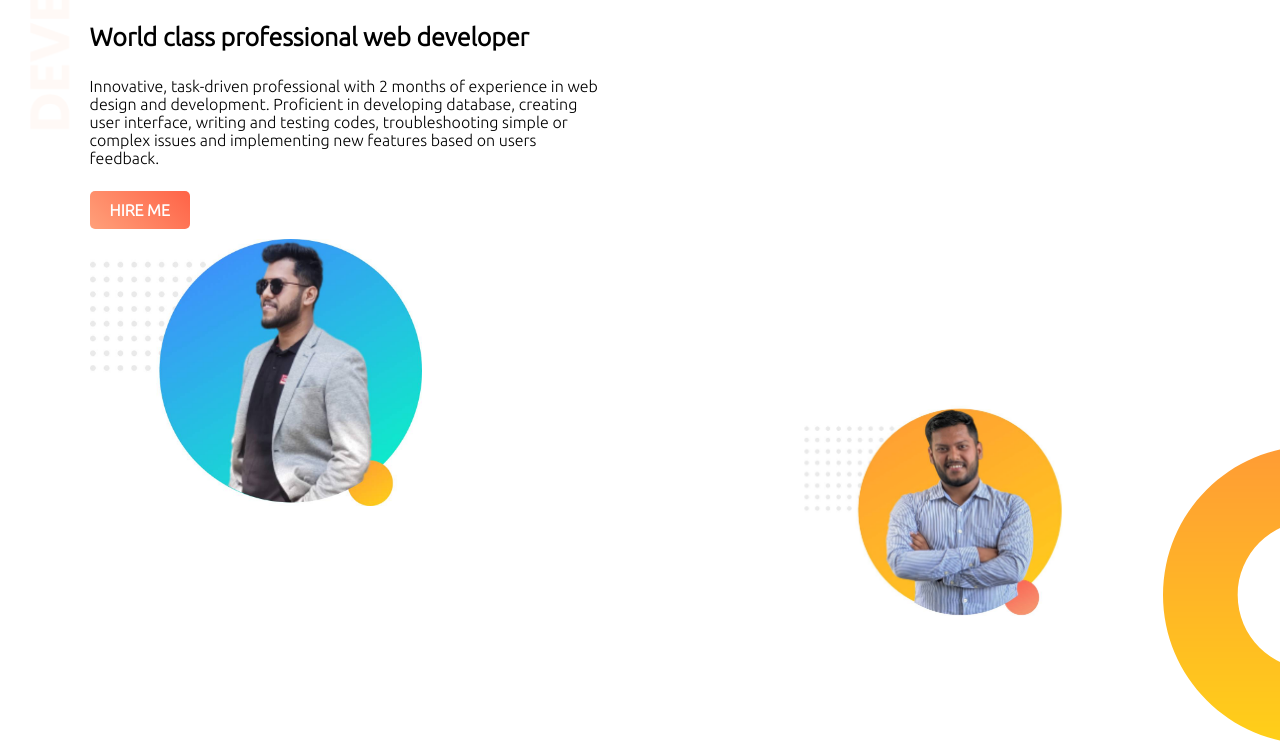
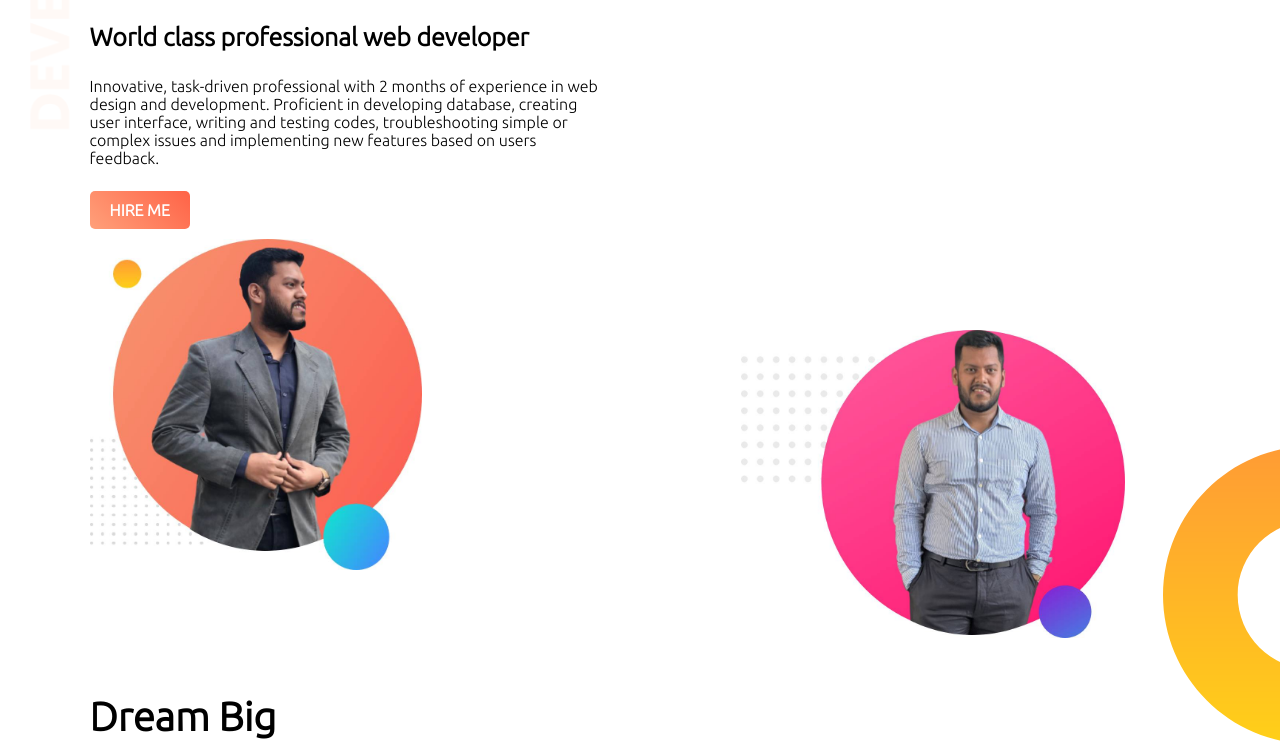
Before and after one commit to rahmanrafi32/myPortfolio, a plain HTML site: page index.html in a window 1280 px wide. Shown: the part 230-973 px from the top of the page. Drawn offline with Linux system fonts and the light colour scheme.

Commit message:
corrected pics

```diff
--- a/index.html
+++ b/index.html
@@ -25,12 +25,12 @@
                 ME</a>
         </div>
         <div class="upperleft">
-            <img src="images/image 10.jpg" alt="image" width="65%">
+            <img src="images/my-bg.jpg" alt="image" width="65%">
         </div>
     </section>
     <section class="middleBanner">
         <div class="middle">
-            <img src="images/image 18.jpg" alt="image" width="100%">
+            <img src="images/image 9.jpg" alt="image" width="100%">
         </div>
         <div class="middle">
             <h2>Dream Big</h2>
```
Also changed, not shown: images/image 10.jpg (deleted), images/image 18.jpg (deleted), images/image 9.jpg (added), images/my-bg.jpg (added).
